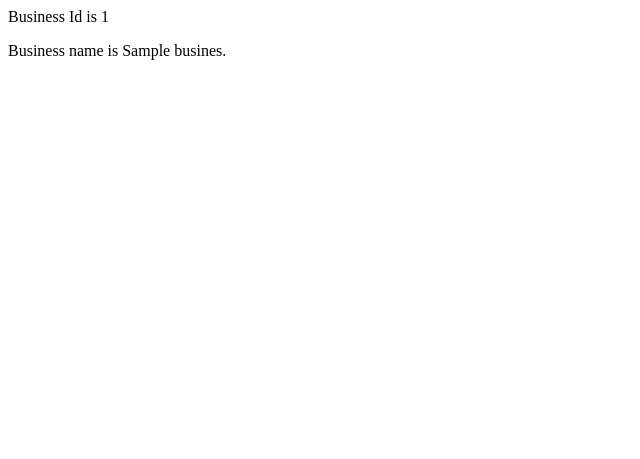
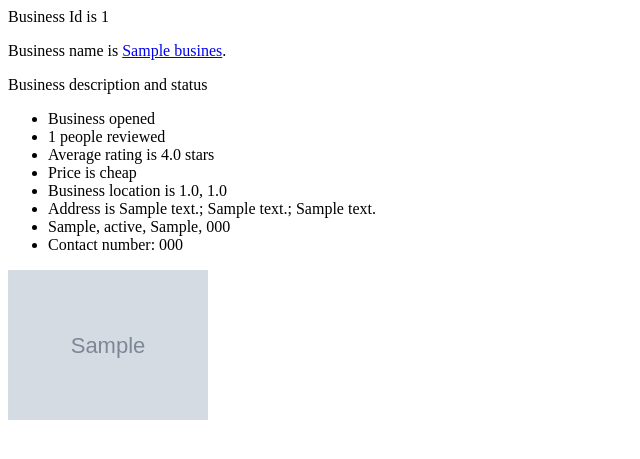
Before and after one commit to BruceFeiFei/Yelp-Like-Recommendation-System, a Django app: page /reviewmaster/businesses/1 in a window 1280 px wide. Shown: the top 459 px of the page, without its empty margins (0-640 px from the left). Run offline with Django 3.2, Linux system fonts and the light colour scheme; tables that the repository leaves empty hold one stand-in row (values such as "Sample post"); grey boxes marked "Sample" are stand-in pictures.

Commit message:
Update template
Add detail business and user information in the template.

```diff
--- a/recsys/reviewmaster/templates/reviewmaster/business_detail.html
+++ b/recsys/reviewmaster/templates/reviewmaster/business_detail.html
@@ -1,6 +1,24 @@
 {% if business %}
 <p>Business Id is {{business.id}}</p>
-<p>Business name is {{business.name}}.</p>
+<p>Business name is <a href="{{business.url}}">{{business.name}}</a>.</p>
+<div>
+    <p>Business description and status</p>
+    <ul>
+        {% if business.isclosed %}
+        <li>Business closed</li>
+        {% else %}
+        <li>Business opened</li>
+        {% endif %}
+        <li>{{business.review_count}} people reviewed</li>
+        <li>Average rating is {{business.rating}} stars</li>
+        <li>Price is {{business.get_price_display}}</li>
+        <li>Business location is {{business.latitude}}, {{business.longitude}}</li>
+        <li>Address is {{business.address1}}; {{business.address2}}; {{business.address3}} </li>
+        <li>{{business.city}}, {{business.state}}, {{business.country}}, {{business.zip_code}}</li>
+        <li>Contact number: {{business.phone}}</li>
+    </ul>
+</div>
+<p><img src="{{business.image_url}}" width="200"></p>
 {% else %}
 <p>Business doesn't exist.</p>
 {% endif %}
--- a/recsys/reviewmaster/templates/reviewmaster/user_detail.html
+++ b/recsys/reviewmaster/templates/reviewmaster/user_detail.html
@@ -1,6 +1,8 @@
 {% if user %}
 <p>User Id is {{user.id}}.</p>
-<p>User name is {{user.name}}.</p>
+<p>User name is <a href=" {{user.profile_url}} " >{{user.name}}</a>.</p>
+<p><a href=" {{user.profile_url}} " >User profile</a></p>
+<p><img src="{{user.image_url}}" alt="image_url" width="200"></p>
 <div>
     User has rated following businesses:
     <ul>
--- a/recsys/reviewmaster/views.py
+++ b/recsys/reviewmaster/views.py
@@ -89,7 +89,7 @@ def dump_yelp_data(request):
             id=str(business_data['id']),
             alias=business_data['alias'],
             name=business_data['name'],
-            image_url=business_data['url'],
+            image_url=business_data['image_url'],
             is_closed=business_data['is_closed'],
             url=business_data['url'],
             review_count=business_data['review_count'],
```
Also changed, not shown: recsys/reviewmaster/models.py (+4 -4 lines), recsys/reviewmaster/migrations/0001_initial.py.
